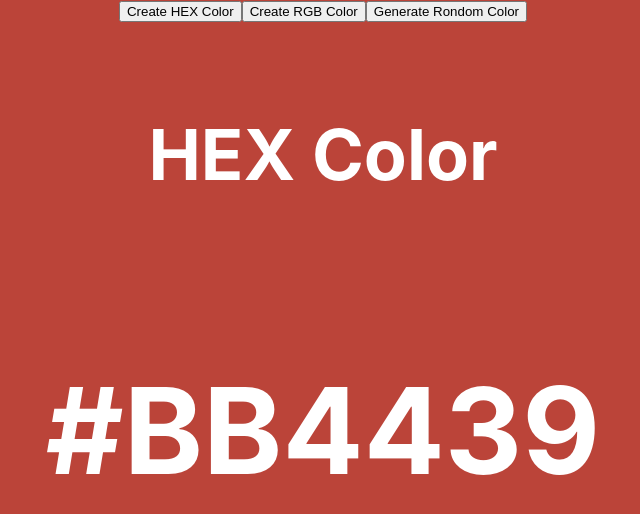
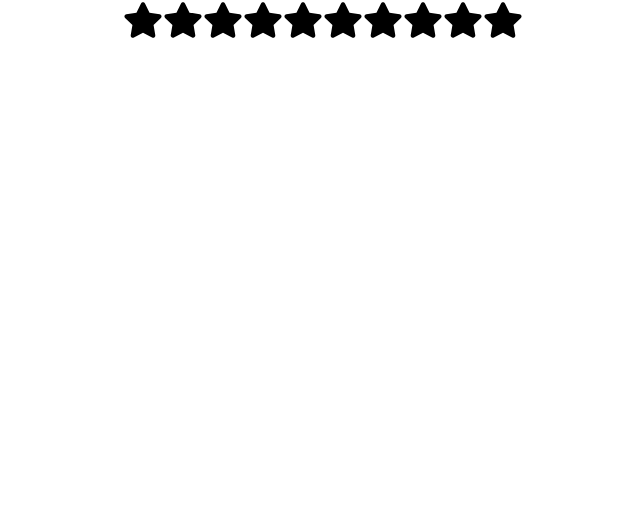
Before and after one commit to m7asanain/reactProjects, a React (Create React App) app: page / in a window 1280 px wide. Shown: the top 514 px of the page, without its empty margins (317-957 px from the left). Built offline with nearby package versions, Linux system fonts and the light colour scheme.

Commit message:
star rating

```diff
--- a/package.json
+++ b/package.json
@@ -8,6 +8,7 @@
     "@testing-library/user-event": "^13.5.0",
     "react": "^18.3.1",
     "react-dom": "^18.3.1",
+    "react-icons": "^5.2.0",
     "react-scripts": "5.0.1",
     "web-vitals": "^2.1.4"
   },
--- a/src/App.js
+++ b/src/App.js
@@ -2,12 +2,14 @@
 import "./App.css";
 import Accordian from "./components/accordian";
 import RandomColor from "./components/random-color";
+import StarRating from "./components/star-rating";
 
 function App() {
   return (
     <div className="App">
       {/* <Accordian /> */}
-      <RandomColor />
+      {/* <RandomColor /> */}
+      <StarRating numberOfStars={10} />
     </div>
   );
 }
--- /dev/null
+++ b/src/components/star-rating/index.jsx
@@ -0,0 +1,39 @@
+import { useState } from "react";
+import { FaStar } from "react-icons/fa";
+import "./styles.css";
+
+export default function StarRating({ numberOfStars = 5 }) {
+  const [rating, setRating] = useState(0);
+  const [hovering, setHovering] = useState(0);
+
+  function handleClick(getCurrentIndex) {
+    setRating(getCurrentIndex);
+  }
+
+  function handleMouseEnter(getCurrentIndex) {
+    setHovering(getCurrentIndex);
+  }
+
+  function handleMouseLeave() {
+    setHovering(rating);
+  }
+
+  return (
+    <div className="star-rating">
+      {[...Array(numberOfStars)].map((_, index) => {
+        index += 1;
+
+        return (
+          <FaStar
+            key={index}
+            className={index <= (hovering || rating) ? "active" : "inactive"}
+            onClick={() => handleClick(index)}
+            onMouseEnter={() => handleMouseEnter(index)}
+            onMouseLeave={() => handleMouseLeave(index)}
+            size={40}
+          />
+        );
+      })}
+    </div>
+  );
+}
--- /dev/null
+++ b/src/components/star-rating/styles.css
@@ -0,0 +1,7 @@
+.active {
+  color: #fff700;
+}
+
+.inactive {
+  color: #000000;
+}
```
Also changed, not shown: 1 other file (tests, documents, lock files or other folders).
